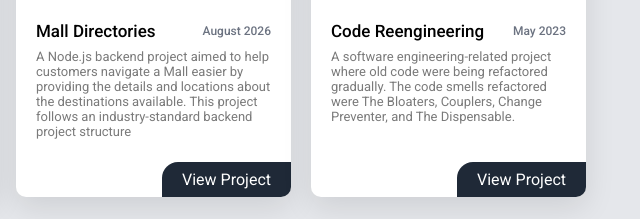
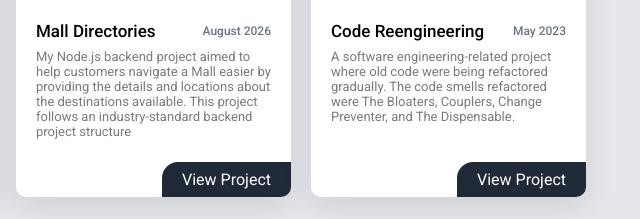
Before and after one commit to alifXz/protoweb_, a plain HTML site: page index.html in a window 1280 px wide. Shown: the part 1464-1683 px from the top of the page, 634-1274 px from the left. Drawn offline with nearby package versions, Linux system fonts and the light colour scheme.

Commit message:
updated mall-directories project-card__desc

```diff
--- a/index.html
+++ b/index.html
@@ -211,7 +211,7 @@
                             <h5>Mall Directories</h5>
                             <p>August 2026</p>
                         </div>
-                        <p class="project-card__desc">A Node.js backend project aimed to help customers navigate a Mall
+                        <p class="project-card__desc">My Node.js backend project aimed to help customers navigate a Mall
                             easier by providing the details and locations about the destinations available. This project follows
                             an industry-standard backend project structure
                         </p>
```
